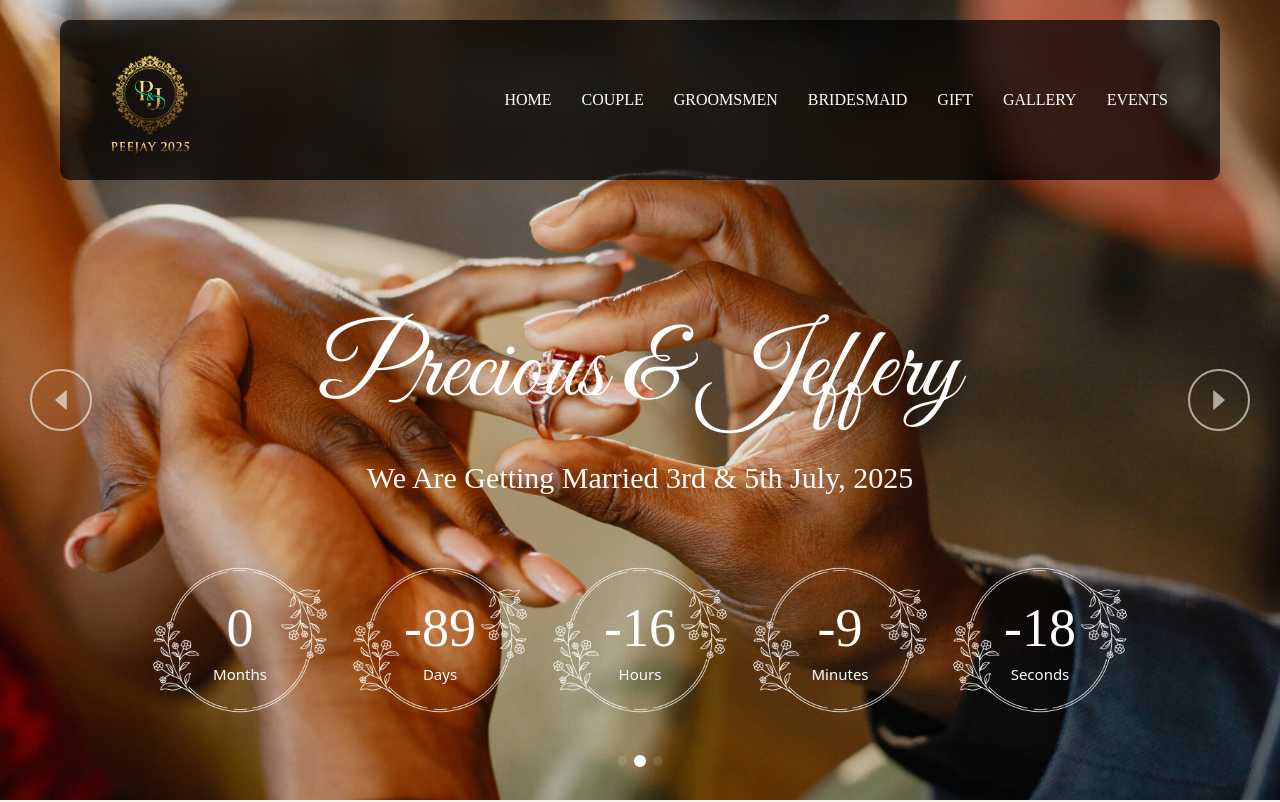
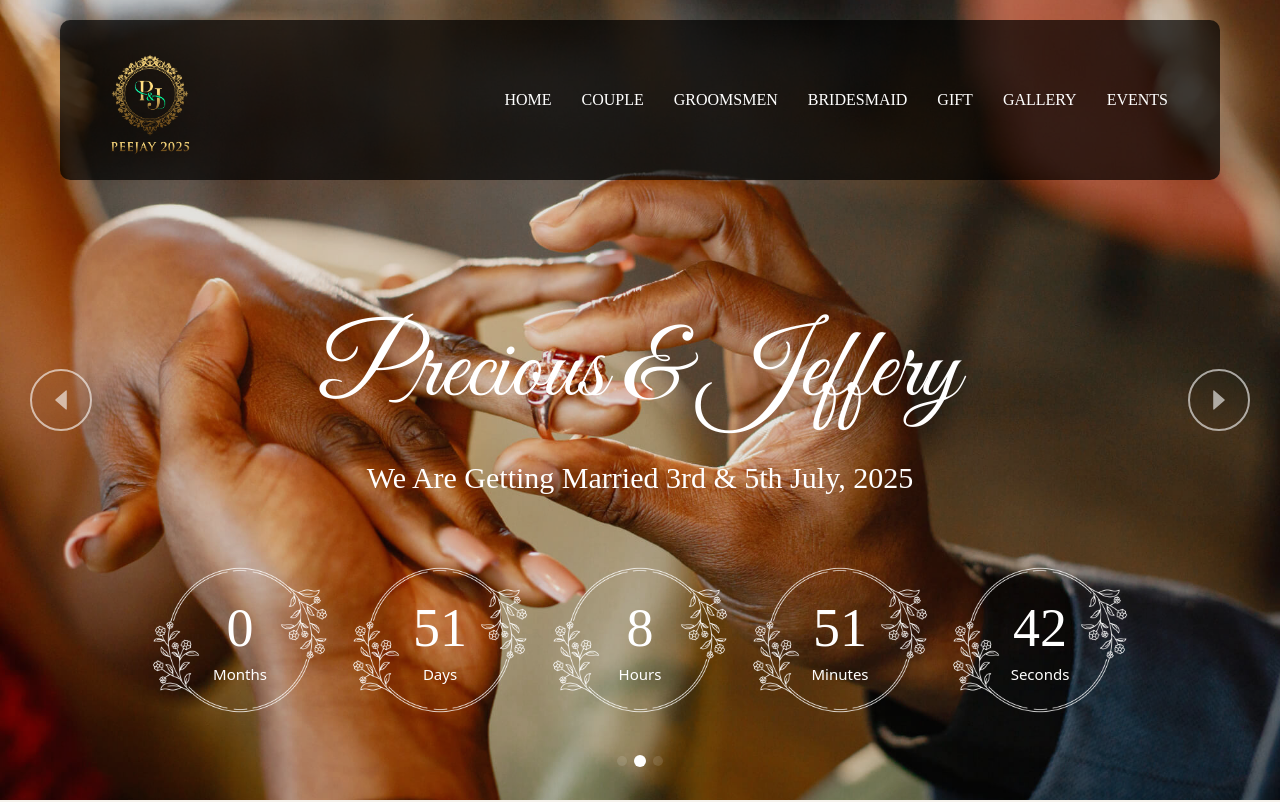
Before and after one commit to GodwinAkhidue/peejay2025, a Next.js app: page / in a window 1280 px wide. Shown: the top 802 px of the page. Built offline with nearby package versions, Linux system fonts and the light colour scheme; a web font is replaced by a local one.

Commit message:
timer fix

```diff
--- a/components/timer.tsx
+++ b/components/timer.tsx
@@ -19,7 +19,7 @@ export default function Timer() {
   });
 
   useEffect(() => {
-    const targetDate = new Date("2025-02-13");
+    const targetDate = new Date("2025-07-03");
 
     const calculateTimeLeft = () => {
       const difference = targetDate.getTime() - Date.now();
```
